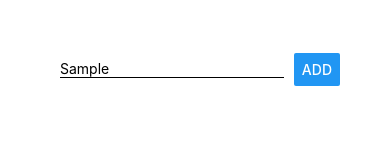
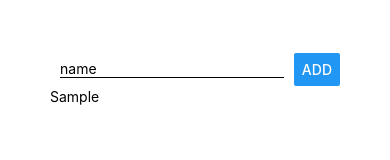
Before and after one commit to regotiss/React-Native-Name-App, a React Native app: screen / in a window 390 px wide. Both pictures are taken after typing "Sample" into the empty fields and a click on the button "ADD". Shown: the top 160 px of the page. Built offline with nearby package versions, Linux system fonts and the light colour scheme.

Commit message:
Add list of name and show names list

```diff
--- a/App.js
+++ b/App.js
@@ -1,15 +1,30 @@
-import React from "react";
-import { StyleSheet, TextInput, View, Button } from "react-native";
+import React, { useState } from "react";
+import { StyleSheet, TextInput, View, Button, Text } from "react-native";
 
 export default function App() {
+  const [name, setName] = useState("");
+  const [names, setNames] = useState([]);
+
+  const addName = () => {
+    setNames(names => [...names, name]);
+    setName('');
+  };
+
   return (
     <View style={styles.screen}>
       <View style={styles.inputContainer}>
         <TextInput
           placeholder="name"
-          style={{ borderBottomColor: "black", flex:1, margin: 10, borderBottomWidth: 1 }}
+          style={styles.input}
+          onChangeText={setName}
+          value={name}
         />
-        <Button title="ADD" />
+        <Button title="ADD" onPress={addName} />
+      </View>
+      <View>
+        {names.map(name => (
+          <Text key={name}>{name}</Text>
+        ))}
       </View>
     </View>
   );
@@ -17,10 +32,16 @@ export default function App() {
 
 const styles = StyleSheet.create({
   screen: {
-    padding: 50,
+    padding: 50
   },
   inputContainer: {
-    flexDirection: 'row',
-    alignItems: 'center'
+    flexDirection: "row",
+    alignItems: "center"
+  },
+  input: {
+    borderBottomColor: "black",
+    flex: 1,
+    margin: 10,
+    borderBottomWidth: 1
   }
 });
```
